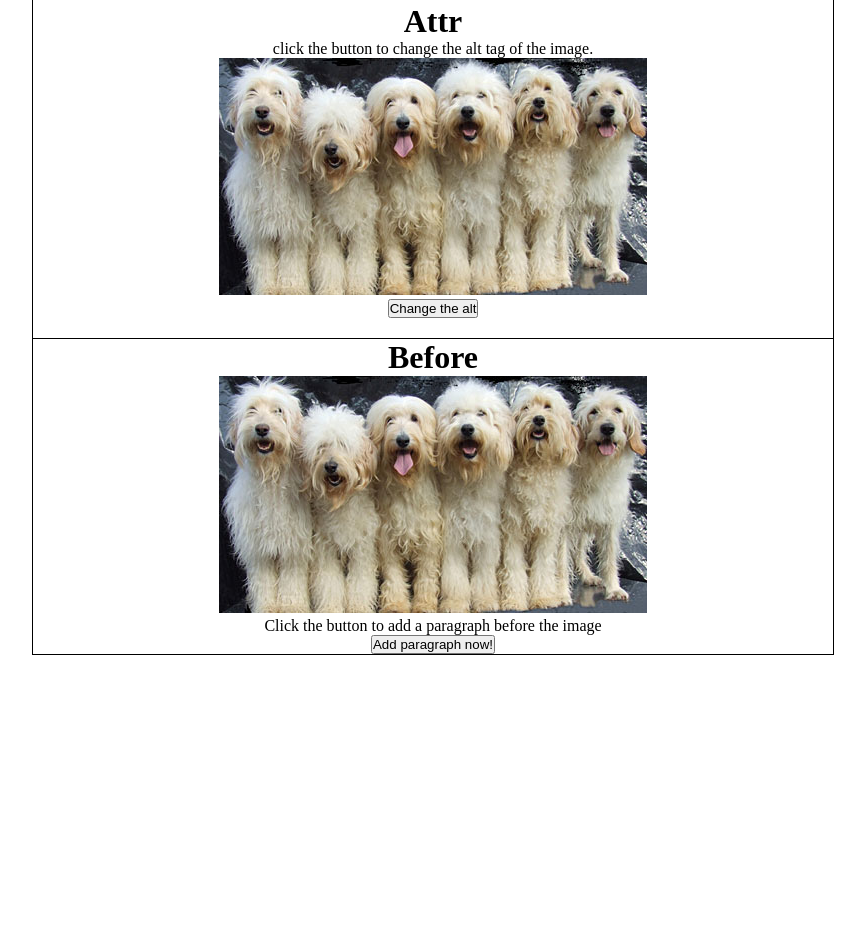
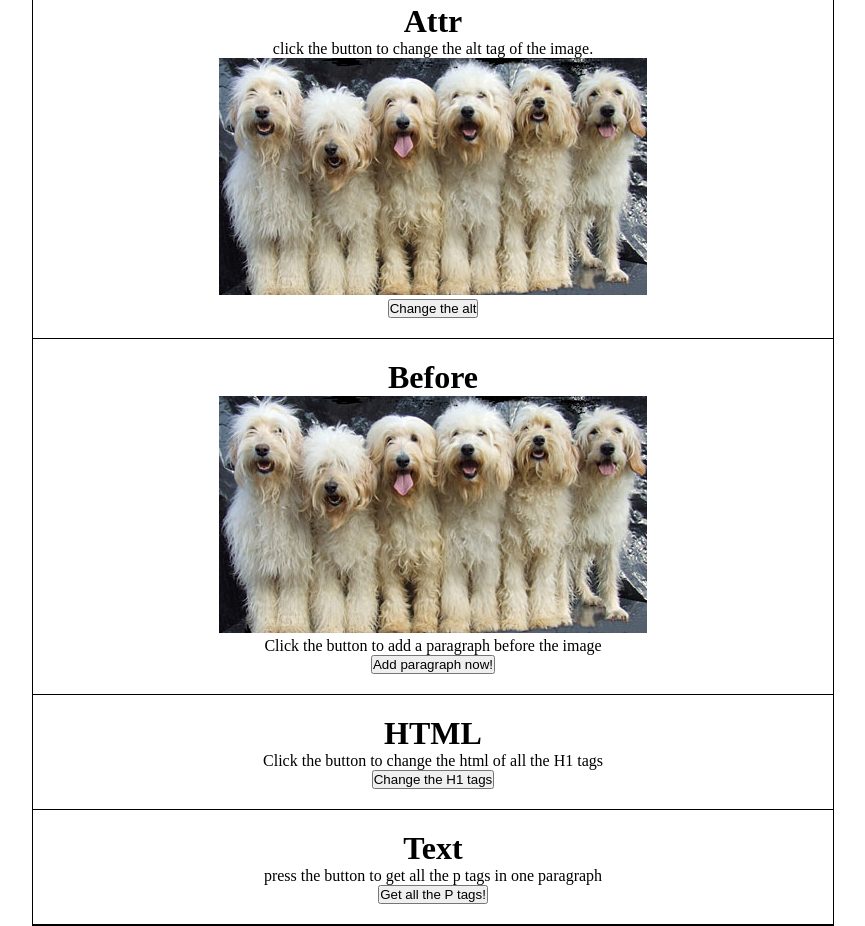
Before and after one commit to stormywake/jquery_test, a plain HTML site: page index.html in a window 1280 px wide. Shown: the part 369-1295 px from the top of the page, without its empty margins (207-1072 px from the left). Before the commit the page ends 1024 px from the top, so only its background shows below. Drawn offline with nearby package versions, Linux system fonts and the light colour scheme.

Commit message:
add the text() jquery function

```diff
--- a/index.html
+++ b/index.html
@@ -23,6 +23,13 @@
 		    });
 		    $('#before').click(function(){
 		    	$('#img_before').before('<p>Like i told you!</p>');
+		    });
+		    $('#html').click(function(){
+		    	$("h1").html("<h1>You just changed everything!</h1>");
+		    });
+		    $('#text').click(function(){
+		    	var p= $('p').text();
+		    	$('#text_here').html(p);
 		    });
 		});
 	</script>
@@ -51,12 +58,22 @@
 			<img id="dog" src="img/labradoodle.jpg" alt="before">
 			<button class="block" id="alt">Change the alt</button>
 		</div><!-- end of attr -->
-		<div>
+		<div class="section">
 			<h1>Before</h1>
 			<img id="img_before" src="img/labradoodle.jpg">
 			<p>Click the button to add a paragraph before the image</p>
 			<button class="block" id="before">Add paragraph now!</button>
 		</div> <!-- end of before -->
+		<div class="section">
+			<h1>HTML</h1>
+			<p>Click the button to change the html of all the H1 tags</p>
+			<button class="block" id="html">Change the H1 tags</button>
+		</div><!--  end of html section -->
+		<div class="section">
+			<h1>Text</h1>
+			<p id="text_here">press the button to get all the p tags in one paragraph</p>
+			<button class="block" id="text">Get all the P tags!</button>
+		</div><!--  end of text section -->
 	</div><!-- end of container -->
 
 </body>
```
